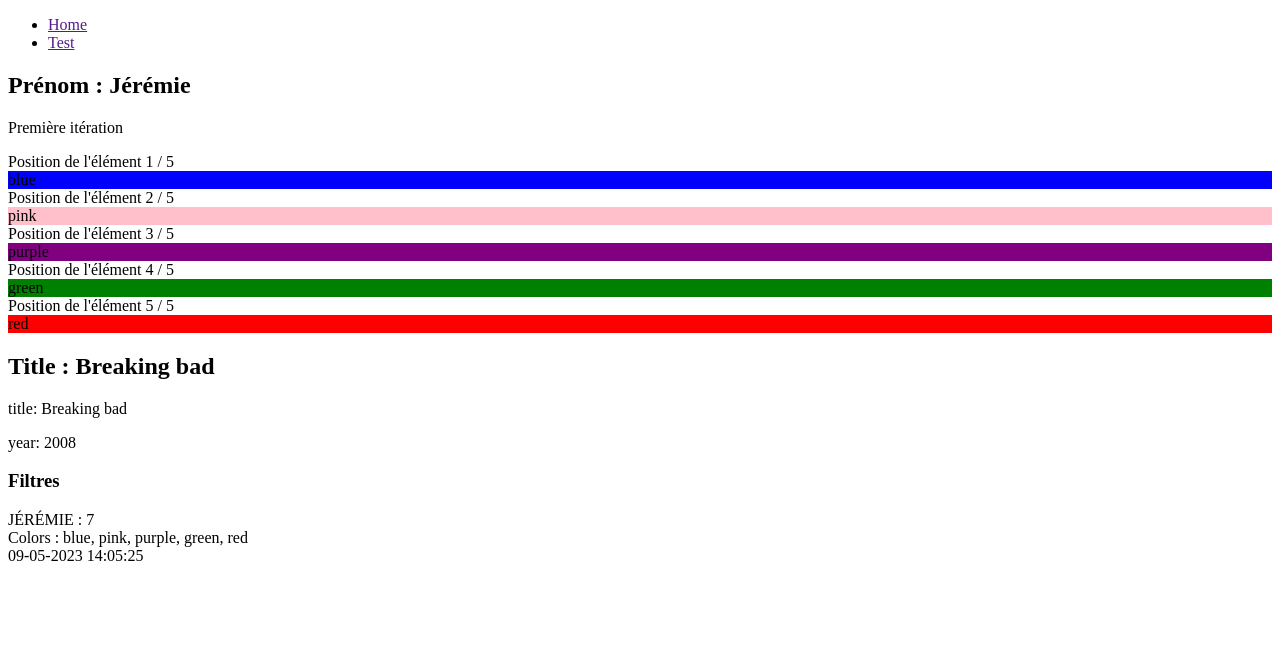
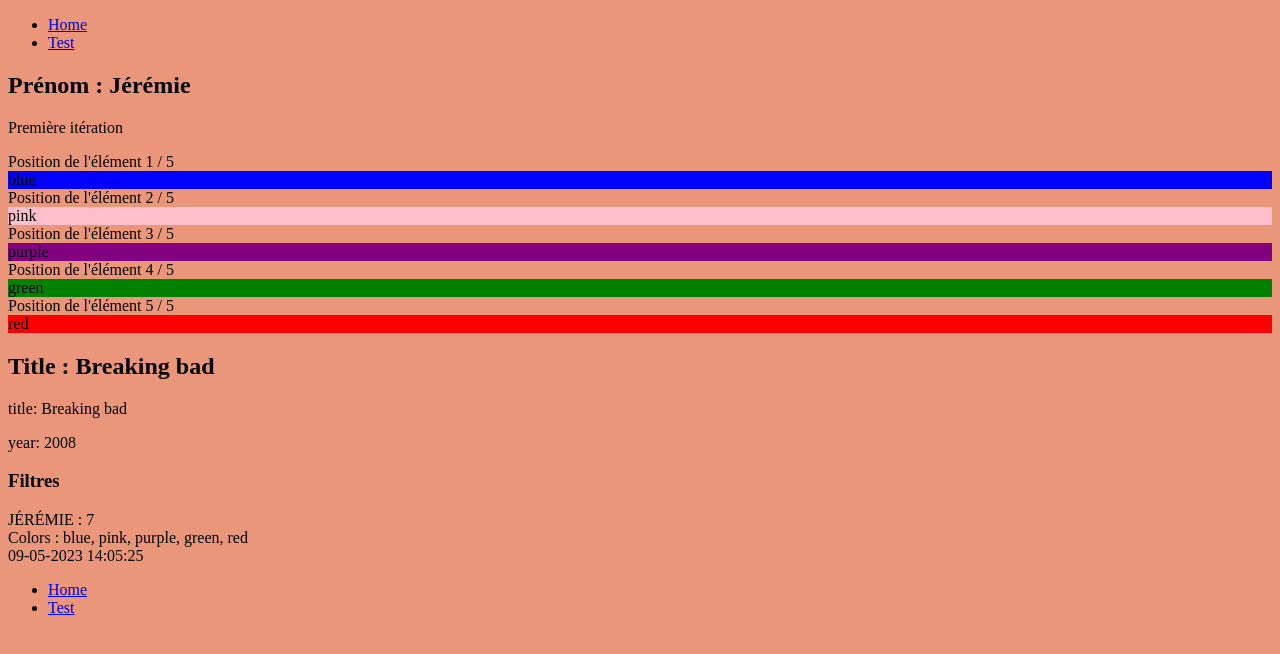
Before and after one commit to JDesnoes1/series, a Symfony app: template templates/main/test.html.twig in a window 1280 px wide. Shown: the top 654 px of the page. Run offline with Twig, Linux system fonts and the light colour scheme; the template is opened without the code that fills it, so the values that code supplies are empty; some libraries are stand-ins or nearby versions.

Commit message:
Lien et test add fichier css

```diff
--- /dev/null
+++ b/public/css/style.css
@@ -0,0 +1,3 @@
+body{
+    background-color: darksalmon;
+}
--- a/templates/base.html.twig
+++ b/templates/base.html.twig
@@ -6,6 +6,7 @@
           content="width=device-width, user-scalable=no, initial-scale=1.0, maximum-scale=1.0, minimum-scale=1.0">
     <meta http-equiv="X-UA-Compatible" content="ie=edge">
     <title>{% block title %} Series ! {% endblock %}</title>
+    <link rel="stylesheet" href="{{ asset('css/style.css') }}">
 </head>
 <body>
     <header>
@@ -14,6 +15,8 @@
     <main>
     {% block body %}C'est la base !{% endblock %}
     </main>
-
+    <footer>
+        {{ include('menu/nav.html.twig') }}
+    </footer>
 </body>
 </html>
--- a/templates/menu/nav.html.twig
+++ b/templates/menu/nav.html.twig
@@ -1,6 +1,6 @@
 <nav>
     <ul>
-        <li><a href="">Home</a></li>
-        <li><a href="">Test</a></li>
+        <li><a href="{{ path('main_home') }}">Home</a></li>
+        <li><a href="{{ path('main_test') }}">Test</a></li>
     </ul>
 </nav>
```
